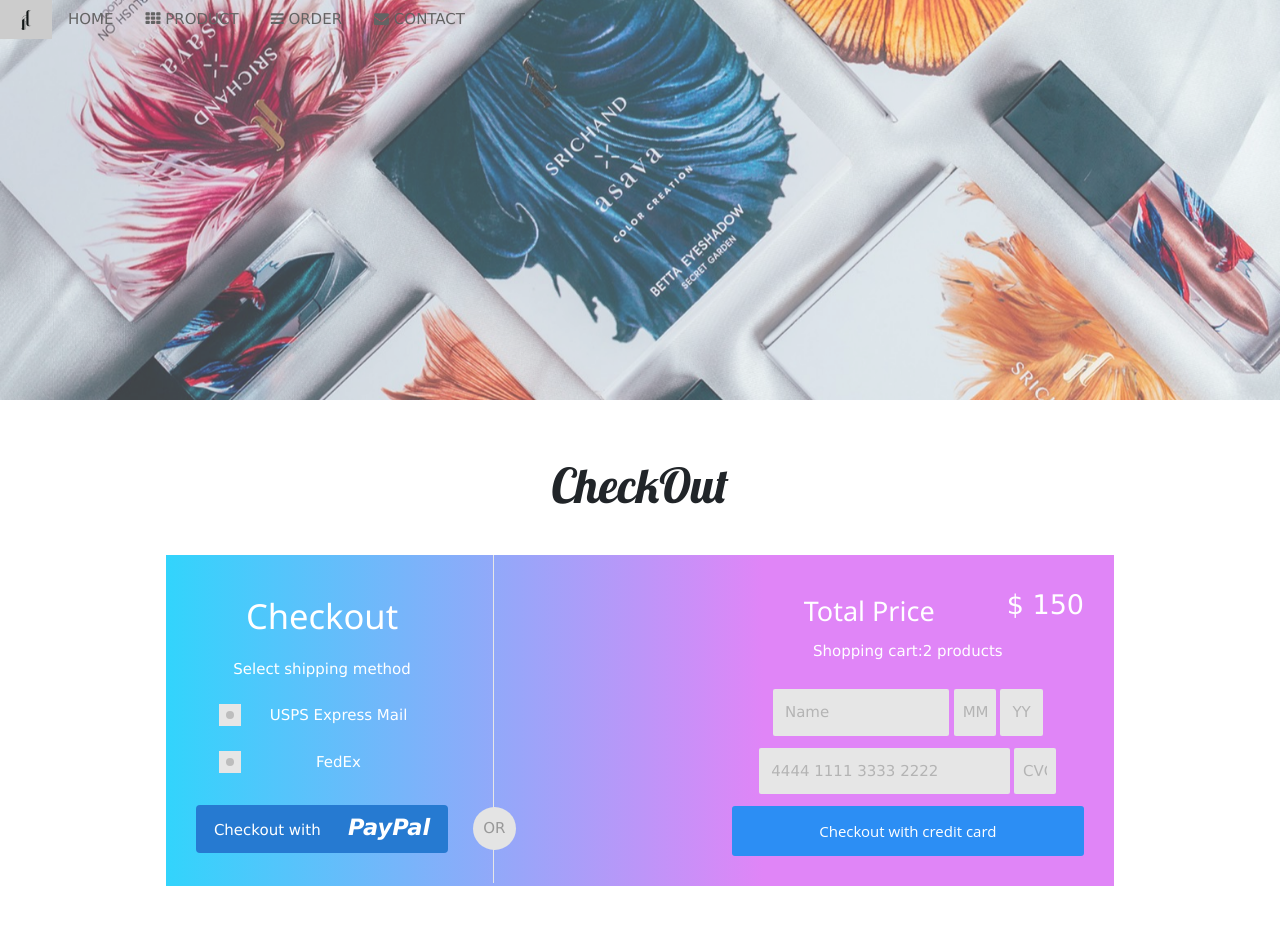
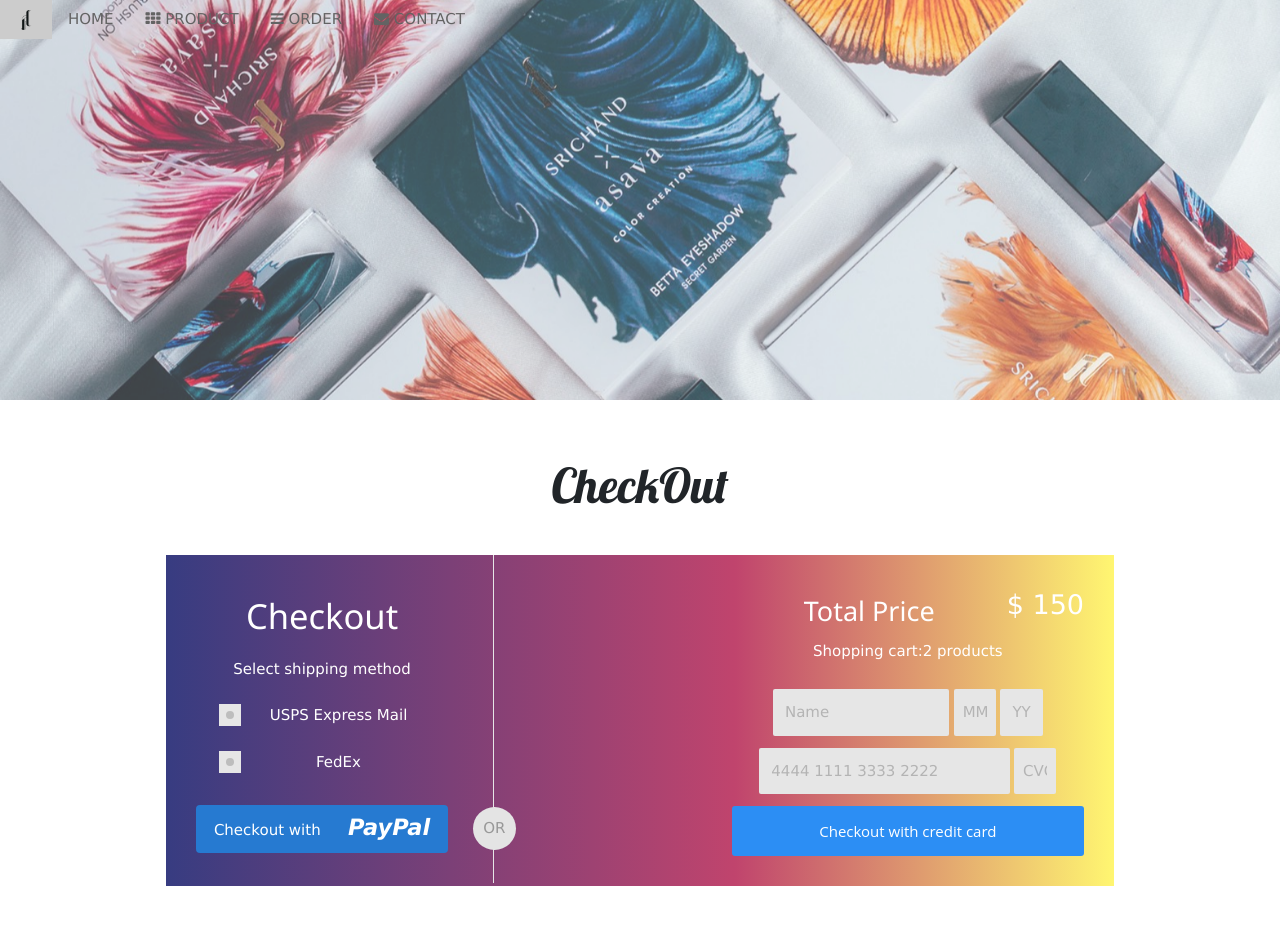
Before and after one commit to offerre/cmmReactFinal, a React (Create React App) app in the folder web-project/: page /Order in a window 1280 px wide. Shown: the top 942 px of the page. Built offline with nearby package versions, Linux system fonts and the light colour scheme.

Commit message:
Improve Gradient Style in Order Page

```diff
--- a/web-project/src/Component/Order.css
+++ b/web-project/src/Component/Order.css
@@ -94,11 +94,16 @@
     padding: 2em 0 0;
 }
 .main-info {
-    background: linear-gradient(to right,  #32d4fc 0%,#e085f7 63%,#e085f7 100%,#e085f7 100%,#2989d8 100%,#2989d8 100%);;
+    background: linear-gradient(to right,  #32d4fc 0%,#ff4c82 63%,#ffcc00 90%,#ffcc00 100%,#ff9900 100%,#2989d8 100%);;
 }
 
+.main-info2 {
+    background: linear-gradient(to right,  #373c81 0%,#c0446d 60%,#fff671 100%);;
+}
+
+
 .main-info1{
-    background: grey
+    background: rgb(255, 97, 176)
 }
 /*--//main--*/
 .form-left {
--- a/web-project/src/Component/Order.js
+++ b/web-project/src/Component/Order.js
@@ -24,10 +24,10 @@
             <h2 className="w3-myFont title-font-size">CheckOut</h2>
             {/* <!-- main --> */}
             <div className="main">
-                <div className="main-info">
+                <div className="main-info2">
                   <div className="form-left">
                     <h2>Checkout</h2>
-                    <p>Select shipping method </p>
+                    <p className="w3-text-white">Select shipping method </p>
                     {/* <!--radio-buttons--> */}
                     <div className="grid-radio">
                       <span className="radio-circle radio-left">
@@ -49,7 +49,7 @@
                       <span className="price">$ 150</span>
                       <div className="clear"> </div>
                     </div>
-                    <p>Shopping cart:2 products</p>
+                    <p className="w3-text-white">Shopping cart:2 products</p>
                     <div className="account">
                       <form>
                         <input type="text" className="checkout name" placeholder="Name" />
@@ -66,7 +66,7 @@
             </div>
           </div>
           </div>
-          <h2 className="w3-padding-24 w3-myFont title-font-size">Shopping Cart</h2>
+          <h2 className="w3-padding-24 w3-myFont title-font-size ">Shopping Cart</h2>
           Coming Soon...
         </div>
         </div>
```
